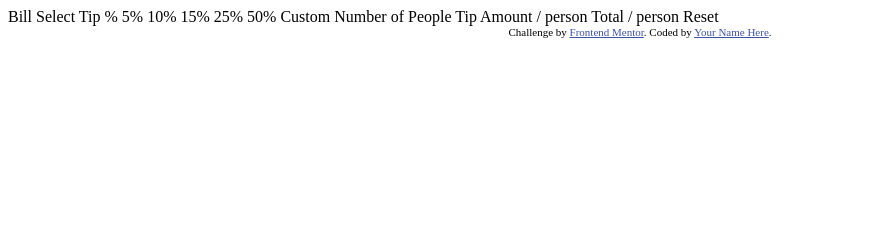
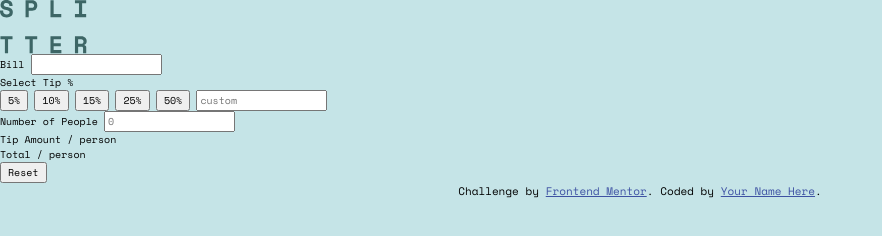
Before and after one commit to Kaji1127/Tip-Calculator-App, a website: page index.html in a window 1280 px wide. Shown: the whole page, without its empty margins (0-882 px from the left). Drawn offline with nearby package versions, Linux system fonts and the light colour scheme; files that its build step writes are made by us from their sources.

Commit message:
initial commit

```diff
--- /dev/null
+++ b/app/scss/base/_base.scss
@@ -0,0 +1,6 @@
+@use 'utility' as *;
+
+body {
+	background-color: var(--lightGrayishCyan);
+	min-height: 100vh;
+}
--- /dev/null
+++ b/app/scss/base/_reset.scss
@@ -0,0 +1,74 @@
+/* Box sizing rules */
+*,
+*::before,
+*::after {
+	box-sizing: border-box;
+}
+
+/* Remove default margin */
+body,
+h1,
+h2,
+h3,
+h4,
+p,
+figure,
+blockquote,
+dl,
+dd {
+	margin: 0;
+}
+
+/* Remove list styles on ul, ol elements with a list role, which suggests default styling will be removed */
+ul[role='list'],
+ol[role='list'] {
+	list-style: none;
+}
+
+/* Set core root defaults */
+html:focus-within {
+	scroll-behavior: smooth;
+}
+
+/* Set core body defaults */
+body {
+	min-height: 100vh;
+	text-rendering: optimizeSpeed;
+	line-height: 1.5;
+}
+
+/* A elements that don't have a class get default styles */
+a:not([class]) {
+	text-decoration-skip-ink: auto;
+}
+
+/* Make images easier to work with */
+img,
+picture {
+	max-width: 100%;
+	display: block;
+}
+
+/* Inherit fonts for inputs and buttons */
+input,
+button,
+textarea,
+select {
+	font: inherit;
+}
+
+/* Remove all animations, transitions and smooth scroll for people that prefer not to see them */
+@media (prefers-reduced-motion: reduce) {
+	html:focus-within {
+		scroll-behavior: auto;
+	}
+
+	*,
+	*::before,
+	*::after {
+		animation-duration: 0.01ms !important;
+		animation-iteration-count: 1 !important;
+		transition-duration: 0.01ms !important;
+		scroll-behavior: auto !important;
+	}
+}
--- /dev/null
+++ b/app/scss/base/_typography.scss
@@ -0,0 +1,9 @@
+@use 'utility' as *;
+
+html {
+	font-size: 62.5%;
+}
+
+body {
+	font-family: var(--font-space);
+}
--- /dev/null
+++ b/app/scss/base/index.scss
@@ -0,0 +1,3 @@
+@forward '_reset';
+@forward '_base';
+@forward '_typography';
--- /dev/null
+++ b/app/scss/style.scss
@@ -0,0 +1 @@
+@use 'base';
--- /dev/null
+++ b/app/scss/utility/_breakpoint.scss
@@ -0,0 +1,27 @@
+// 576px, 768px, 992px, 1200px
+$breakpoints-up: (
+	'small': '36em',
+	'medium': '48em',
+	'large': '62em',
+	'xlarge': '75em',
+);
+
+// 575px, 767px, 991px, 1199px
+$breakpoints-down: (
+	'small': '35.9375em',
+	'medium': '47.9375em',
+	'large': '61.9375em',
+	'xlarge': '74.9375em',
+);
+
+@mixin breakpoint($size) {
+	@media (min-width: map-get($breakpoints-up, $size)) {
+		@content;
+	}
+}
+
+@mixin breakpoint-down($size) {
+	@media (max-width: map-get($breakpoints-down, $size)) {
+		@content;
+	}
+}
--- /dev/null
+++ b/app/scss/utility/_color.scss
@@ -0,0 +1,9 @@
+:root {
+	--cyan: hsl(172, 67%, 45%);
+	--veryDarkCyan: hsl(183, 100%, 15%);
+	--darkGrayshCyan: hsl(186, 14%, 43%);
+	--darkGrayshCyan2: hsl(186, 14%, 56%);
+	--lightGrayishCyan: hsl(185, 41%, 84%);
+	--lightGrayishCyan2: hsl(189, 41%, 97%);
+	--white: hsl(0, 0%, 100%);
+}
--- /dev/null
+++ b/app/scss/utility/_fonts.scss
@@ -0,0 +1,3 @@
+:root {
+	--font-space: 'Space Mono', monospace, 'Public Sans', sans-serif;
+}
--- /dev/null
+++ b/app/scss/utility/index.scss
@@ -0,0 +1,4 @@
+@forward '_breakpoint';
+@forward '_color';
+@forward '_fonts';
+@forward '_variables';
--- a/index.html
+++ b/index.html
@@ -1,44 +1,88 @@
 <!DOCTYPE html>
 <html lang="en">
 	<head>
-  <meta charset="UTF-8">
-  <meta name="viewport" content="width=device-width, initial-scale=1.0"> <!-- displays site properly based on user's device -->
+		<meta charset="UTF-8" />
+		<meta name="viewport" content="width=device-width, initial-scale=1.0" />
+		<!-- displays site properly based on user's device -->
 
-  <link rel="icon" type="image/png" sizes="32x32" href="./images/favicon-32x32.png">
+		<link rel="icon" type="image/png" sizes="32x32" href="./images/favicon-32x32.png" />
+		<!--======== Google Font ========-->
+		<link rel="preconnect" href="https://fonts.googleapis.com" />
+		<link rel="preconnect" href="https://fonts.gstatic.com" crossorigin />
+		<link
+			href="https://fonts.googleapis.com/css2?family=Public+Sans:wght@300;400;700&family=Space+Mono:wght@400;700&display=swap"
+			rel="stylesheet"
+		/>
 
 		<title>Frontend Mentor | Tip calculator app</title>
 
+		<link rel="stylesheet" href="dist/style.css" />
+		<script defer src="dist/script.js"></script>
+
 		<!-- Feel free to remove these styles or customise in your own stylesheet 👍 -->
 		<style>
-    .attribution { font-size: 11px; text-align: center; }
-    .attribution a { color: hsl(228, 45%, 44%); }
+			.attribution {
+				font-size: 11px;
+				text-align: center;
+			}
+			.attribution a {
+				color: hsl(228, 45%, 44%);
+			}
 		</style>
 	</head>
 	<body>
-
-  Bill
-
-  Select Tip %
-  5%
-  10%
-  15%
-  25%
-  50%
-  Custom
-
-  Number of People
-
-  Tip Amount
-  / person
-
-  Total
-  / person
-
-  Reset
+		<main>
+			<div class="wrapper">
+				<img src="images/logo.svg" class="logo" alt="Logo" />
+				<div class="calculator">
+					<div class="calculator__func">
+						<div class="calculator__bill">
+							<label for="bill">Bill</label>
+							<input type="text" id="bill" class="calculator__bill-input" />
+						</div>
+						<div class="calculator__tip">
+							<p>Select Tip %</p>
+							<div class="calculator__tip-select">
+								<button class="calculator__tip-button">5%</button>
+								<button class="calculator__tip-button">10%</button>
+								<button class="calculator__tip-button">15%</button>
+								<button class="calculator__tip-button">25%</button>
+								<button class="calculator__tip-button">50%</button>
+								<input
+									type="text"
+									class="calculator__custom"
+									placeholder="custom"
+								/>
+							</div>
+						</div>
+						<div class="calculator__person">
+							<label for="person">Number of People</label>
+							<input type="text" placeholder="0" />
+						</div>
+					</div>
+					<div class="calculator__result">
+						<div class="calculator__tip-amount">
+							<p>
+								<span>Tip Amount</span>
+								<span>/ person</span>
+							</p>
+						</div>
+						<div class="calculator__total">
+							<p>
+								<span>Total</span>
+								<span>/ person</span>
+							</p>
+						</div>
+						<button class="calculator__reset">Reset</button>
+					</div>
+				</div>
+			</div>
+		</main>
 
 		<div class="attribution">
-    Challenge by <a href="https://www.frontendmentor.io?ref=challenge" target="_blank">Frontend Mentor</a>.
-    Coded by <a href="#">Your Name Here</a>.
+			Challenge by
+			<a href="https://www.frontendmentor.io?ref=challenge" target="_blank">Frontend Mentor</a
+			>. Coded by <a href="#">Your Name Here</a>.
 		</div>
 	</body>
 </html>
```
Also changed, not shown: app/js/script.js (added), app/scss/utility/_variables.scss (added), dist/script.js (added), dist/style.css (added), 2 other files. Lines whose indentation alone changed are shown as unchanged.
